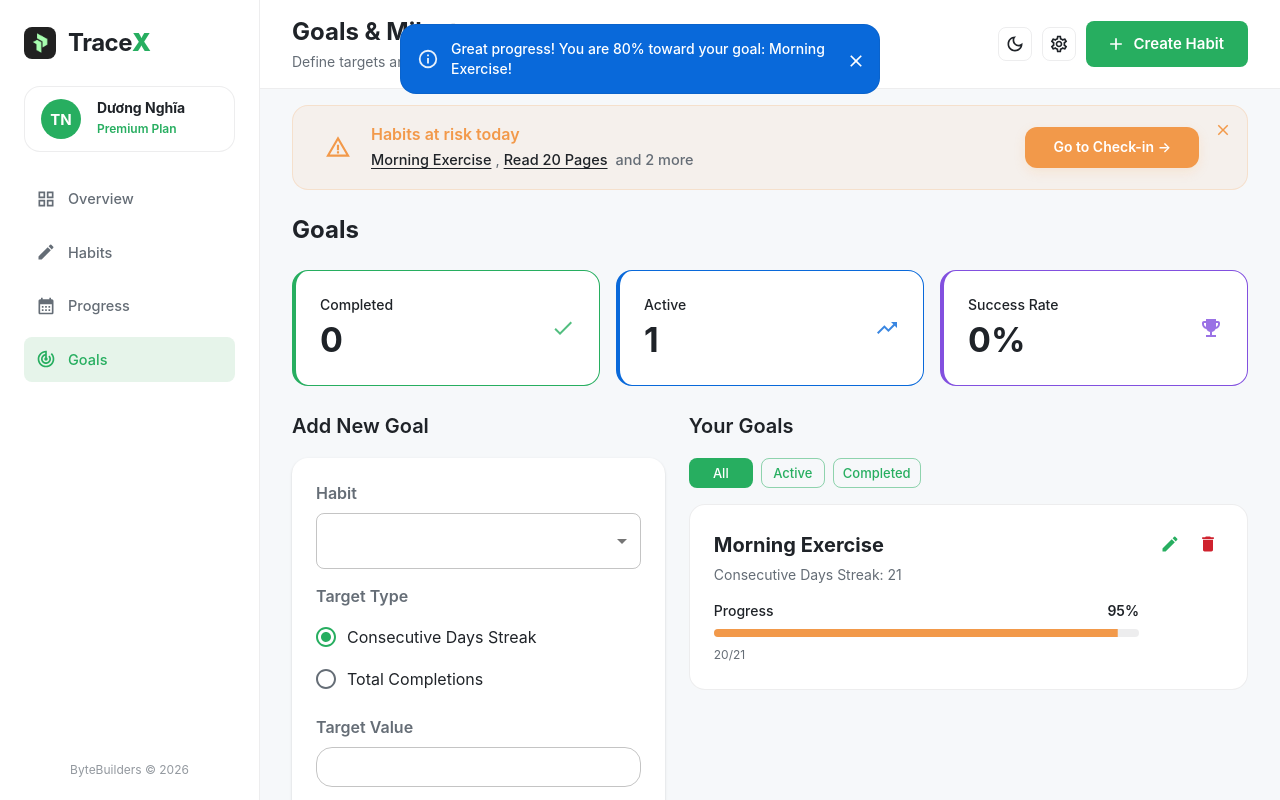
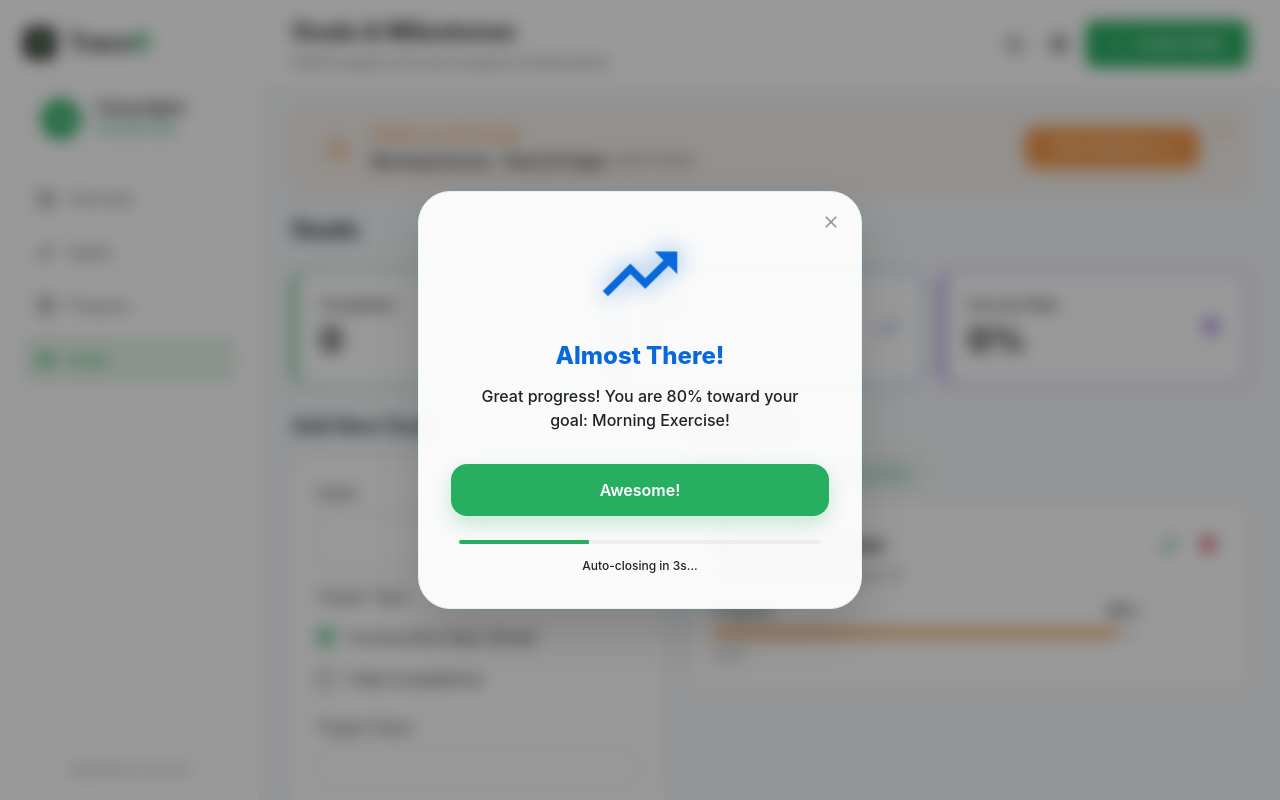
Before and after one commit to NghiaDPTWorkk/habit-hub, a React (Vite) app in the folder fe/: page /goals in a window 1280 px wide. Built offline with nearby package versions, Linux system fonts and the light colour scheme.

Commit message:
feat(goals): HH-49 - implement styled goal milestone celebration modal

```diff
--- a/fe/src/components/ui/Toast.tsx
+++ b/fe/src/components/ui/Toast.tsx
@@ -1,9 +1,206 @@
-import React, { useState } from 'react'
+import React, { useState, useEffect } from 'react'
 import Snackbar from '@mui/material/Snackbar'
 import Alert from '@mui/material/Alert'
+import { Dialog, IconButton, LinearProgress, Typography, Box, alpha } from '@/components/ui'
+import { Button } from '@/components/ui/Button'
 import { useBoundStore } from '@/store/useBoundStore'
+import { Icons } from '@/components/ui/icons'
+import { keyframes } from '@mui/system'
+import type { ToastItem } from '@/store/toastSlice'
+import { pxToRem } from '@/utils'
+import type { Theme } from '@mui/material/styles'
 
 const TOAST_DURATION_MS = 5000
+const CELEBRATION_DURATION = 8000
+
+const GOAL_COMPLETED_TEXT = 'Goal Completed!'
+const ALMOST_THERE_TEXT = 'Almost There!'
+const AWESOME_TEXT = 'Awesome!'
+
+const pulseSuccess = keyframes`
+  0% { transform: scale(1); filter: drop-shadow(0 0 0.125rem rgba(242, 153, 74, 0.4)); }
+  50% { transform: scale(1.12); filter: drop-shadow(0 0 1.25rem rgba(242, 153, 74, 0.8)); }
+  100% { transform: scale(1); filter: drop-shadow(0 0 0.125rem rgba(242, 153, 74, 0.4)); }
+`
+
+const pulseInfo = keyframes`
+  0% { transform: scale(1); filter: drop-shadow(0 0 0.125rem rgba(9, 105, 218, 0.4)); }
+  50% { transform: scale(1.12); filter: drop-shadow(0 0 1.25rem rgba(9, 105, 218, 0.8)); }
+  100% { transform: scale(1); filter: drop-shadow(0 0 0.125rem rgba(9, 105, 218, 0.4)); }
+`
+
+const bounceIn = keyframes`
+  0% { transform: scale(0.3); opacity: 0; }
+  50% { transform: scale(1.05); opacity: 0.8; }
+  70% { transform: scale(0.9); opacity: 0.9; }
+  100% { transform: scale(1); opacity: 1; }
+`
+
+interface CelebrationModalProps {
+  current: ToastItem
+  dismissToast: () => void
+}
+
+const CelebrationModal: React.FC<CelebrationModalProps> = ({ current, dismissToast }) => {
+  const [paused, setPaused] = useState(false)
+  const [timeLeft, setTimeLeft] = useState(CELEBRATION_DURATION)
+
+  useEffect(() => {
+    if (paused) return
+
+    const timer = setInterval(() => {
+      setTimeLeft((prev) => {
+        if (prev <= 100) {
+          clearInterval(timer)
+          dismissToast()
+          return 0
+        }
+        return prev - 100
+      })
+    }, 100)
+
+    return () => clearInterval(timer)
+  }, [paused, dismissToast])
+
+  const isSuccess = current.severity === 'success'
+  const titleText = isSuccess ? GOAL_COMPLETED_TEXT : ALMOST_THERE_TEXT
+  const titleColor = isSuccess ? 'success.main' : 'info.main'
+  const iconPulse = isSuccess ? pulseSuccess : pulseInfo
+  const autoCloseMessage = `Auto-closing in ${Math.ceil(timeLeft / 1000)}s...`
+
+  return (
+    <Dialog
+      open
+      onClose={dismissToast}
+      maxWidth="xs"
+      fullWidth
+      slotProps={{
+        backdrop: {
+          sx: {
+            backgroundColor: 'rgba(0, 0, 0, 0.4)',
+            backdropFilter: 'blur(8px)',
+          },
+        },
+        paper: {
+          sx: {
+            borderRadius: 4,
+            p: 4,
+            textAlign: 'center',
+            overflow: 'hidden',
+            border: '1px solid',
+            borderColor: isSuccess ? 'success.light' : 'info.light',
+            bgcolor: (theme: Theme) => alpha(theme.palette.background.paper, 0.95),
+            boxShadow: '0 1.5rem 3rem rgba(0,0,0,0.15)',
+            position: 'relative',
+            animation: `${bounceIn} 0.5s cubic-bezier(0.34, 1.56, 0.64, 1)`,
+          },
+        },
+      }}
+    >
+      <Box
+        onMouseEnter={() => setPaused(true)}
+        onMouseLeave={() => setPaused(false)}
+        sx={{ display: 'flex', flexDirection: 'column', alignItems: 'center', pt: 1 }}
+      >
+        <IconButton
+          onClick={dismissToast}
+          sx={{
+            position: 'absolute',
+            top: 12,
+            right: 12,
+            color: 'text.secondary',
+            opacity: 0.7,
+            '&:hover': { opacity: 1, bgcolor: 'action.hover' },
+          }}
+        >
+          <Icons.Close fontSize="small" />
+        </IconButton>
+
+        {isSuccess ? (
+          <Icons.EmojiEvents
+            sx={{
+              fontSize: 84,
+              color: 'warning.main',
+              mb: 3,
+              animation: `${iconPulse} 2s infinite ease-in-out`,
+            }}
+          />
+        ) : (
+          <Icons.TrendingUp
+            sx={{
+              fontSize: 84,
+              color: 'info.main',
+              mb: 3,
+              animation: `${iconPulse} 2s infinite ease-in-out`,
+            }}
+          />
+        )}
+
+        <Typography
+          variant="h5"
+          sx={{
+            fontWeight: 800,
+            color: titleColor,
+            mb: 1.5,
+          }}
+        >
+          {titleText}
+        </Typography>
+
+        <Typography
+          variant="body1"
+          sx={{
+            fontWeight: 500,
+            color: 'text.primary',
+            px: 2,
+            mb: 4,
+            lineHeight: 1.5,
+          }}
+        >
+          {current.message}
+        </Typography>
+
+        <Button
+          variant="contained"
+          color={isSuccess ? 'success' : 'primary'}
+          onClick={dismissToast}
+          fullWidth
+          sx={{
+            borderRadius: 2,
+            py: 1.5,
+            fontWeight: 600,
+            fontSize: pxToRem(16),
+            boxShadow: (theme: Theme) =>
+              isSuccess
+                ? `0 0.5rem 1.25rem ${alpha(theme.palette.success.main, 0.25)}`
+                : `0 0.5rem 1.25rem ${alpha(theme.palette.primary.main, 0.25)}`,
+            textTransform: 'none',
+            mb: 3,
+          }}
+        >
+          {AWESOME_TEXT}
+        </Button>
+
+        <Box sx={{ width: '100%', px: 1 }}>
+          <LinearProgress
+            variant="determinate"
+            value={(timeLeft / CELEBRATION_DURATION) * 100}
+            color={isSuccess ? 'success' : 'primary'}
+            sx={{
+              height: 4,
+              borderRadius: 2,
+              bgcolor: 'action.hover',
+              mb: 1,
+            }}
+          />
+          <Typography variant="caption" color="text.secondary" sx={{ fontWeight: 500 }}>
+            {autoCloseMessage}
+          </Typography>
+        </Box>
+      </Box>
+    </Dialog>
+  )
+}
 
 export const Toast: React.FC = () => {
   const toastQueue = useBoundStore((s) => s.toastQueue)
@@ -12,6 +209,10 @@ export const Toast: React.FC = () => {
   const [paused, setPaused] = useState(false)
 
   if (!current) return null
+
+  if (current.isGoalCelebration) {
+    return <CelebrationModal key={current.id} current={current} dismissToast={dismissToast} />
+  }
 
   return (
     <Snackbar
--- a/fe/src/features/goals/hooks/index.ts
+++ b/fe/src/features/goals/hooks/index.ts
@@ -25,10 +25,10 @@ export const useGoalMilestoneNotifications = (): void => {
         markGoalNotified(completedKey)
         // AC1: also mark 80% to prevent it firing if progress later drops to 80-99%
         markGoalNotified(at80Key)
-        showToast(SHARED_MESSAGES.GOALS.COMPLETED(habitName), 'success')
+        showToast(SHARED_MESSAGES.GOALS.COMPLETED(habitName), 'success', true)
       } else if (progress.isAt80Percent && !notifiedGoals[at80Key]) {
         markGoalNotified(at80Key)
-        showToast(SHARED_MESSAGES.GOALS.AT_80_PERCENT(habitName), 'info')
+        showToast(SHARED_MESSAGES.GOALS.AT_80_PERCENT(habitName), 'info', true)
       }
     })
   }, [goals, checkins, habits, getGoalProgress, notifiedGoals, markGoalNotified, showToast])
--- a/fe/src/store/toastSlice.ts
+++ b/fe/src/store/toastSlice.ts
@@ -7,20 +7,24 @@ export interface ToastItem {
   id: string
   message: string
   severity: ToastSeverity
+  isGoalCelebration?: boolean
 }
 
 export interface ToastSlice {
   toastQueue: ToastItem[]
-  showToast: (message: string, severity: ToastSeverity) => void
+  showToast: (message: string, severity: ToastSeverity, isGoalCelebration?: boolean) => void
   dismissToast: () => void
 }
 
 export const createToastSlice: StateCreator<BoundStore, [], [], ToastSlice> = (set) => ({
   toastQueue: [],
 
-  showToast: (message, severity) =>
+  showToast: (message, severity, isGoalCelebration) =>
     set((state) => ({
-      toastQueue: [...state.toastQueue, { id: crypto.randomUUID(), message, severity }],
+      toastQueue: [
+        ...state.toastQueue,
+        { id: crypto.randomUUID(), message, severity, isGoalCelebration },
+      ],
     })),
 
   dismissToast: () =>
```
